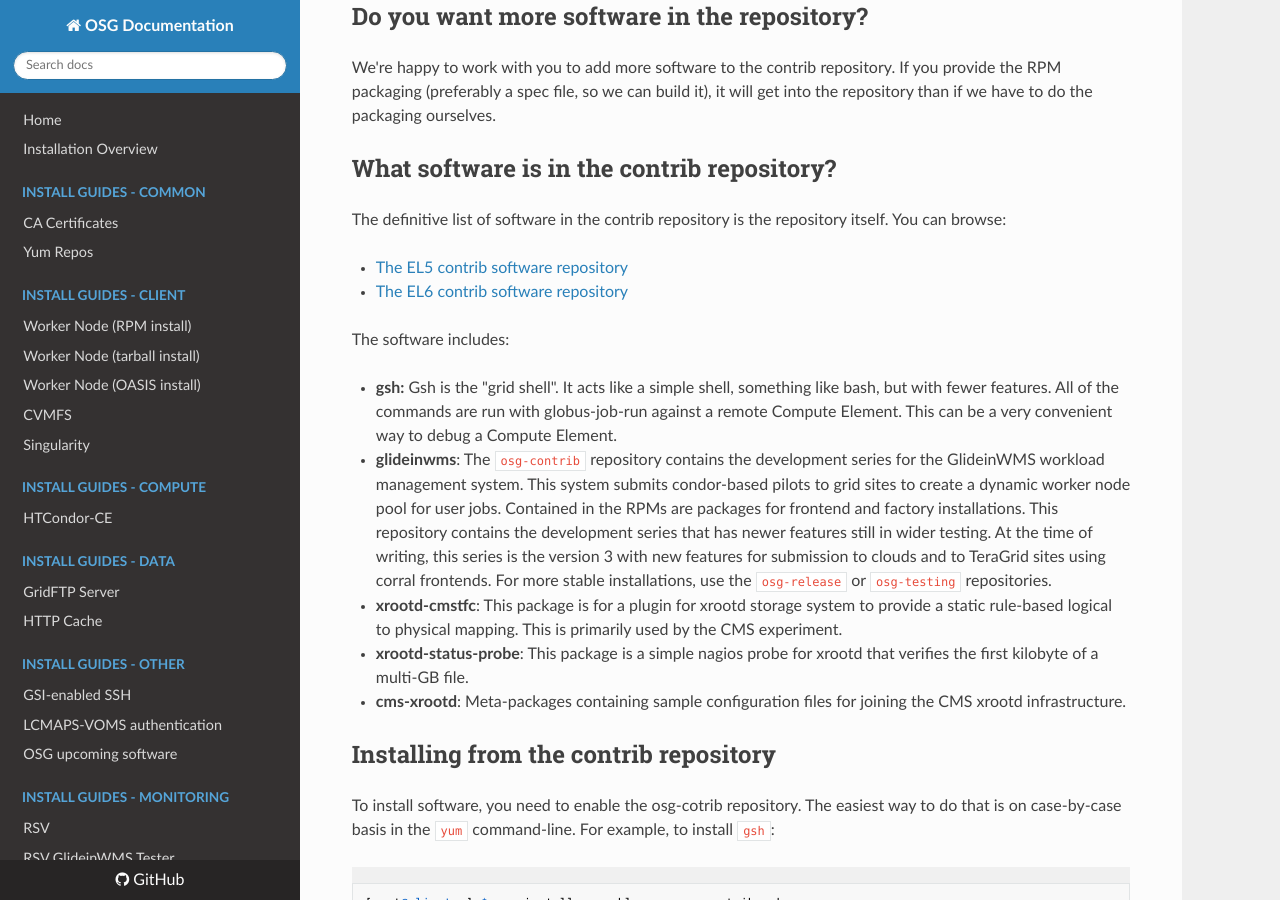
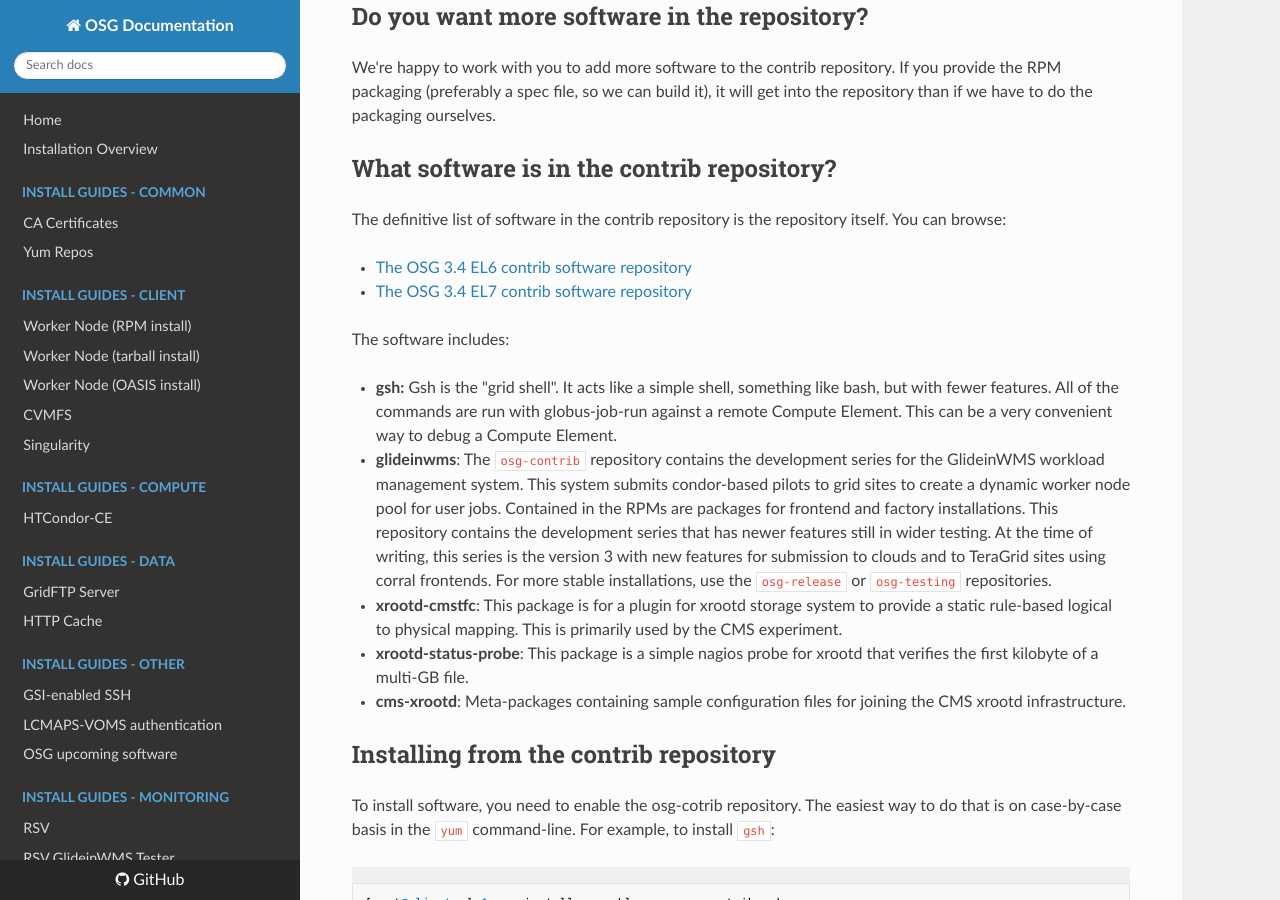
Before and after one commit to osg-htc/docs, an MkDocs documentation site: the page built from docs/release/contrib.md, in a window 1280 px wide and 900 px high, scrolled down 560 px. Built offline with MkDocs 1.6.1, drawn with Linux system fonts in a browser that asks for light colours; nearby versions of some CDN libraries; old or Windows-style settings are respelled for this version of MkDocs.

Commit message:
update links

```diff
--- a/docs/release/contrib.md
+++ b/docs/release/contrib.md
@@ -24,8 +24,8 @@
 
 The definitive list of software in the contrib repository is the repository itself. You can browse:
 
--   [The EL5 contrib software repository](http://repo.grid.iu.edu/3.0/el5/osg-contrib/x86_64/)
--   [The EL6 contrib software repository](http://repo.grid.iu.edu/3.0/el6/osg-contrib/x86_64/)
+-   [The OSG 3.4 EL6 contrib software repository](http://repo.grid.iu.edu/osg/3.4/el6/contrib/x86_64/)
+-   [The OSG 3.4 EL7 contrib software repository](http://repo.grid.iu.edu/osg/3.4/el7/contrib/x86_64/)
 
 The software includes:
 
```
